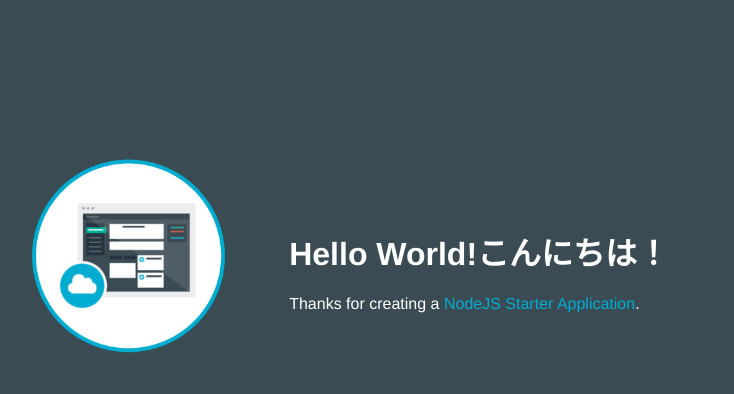
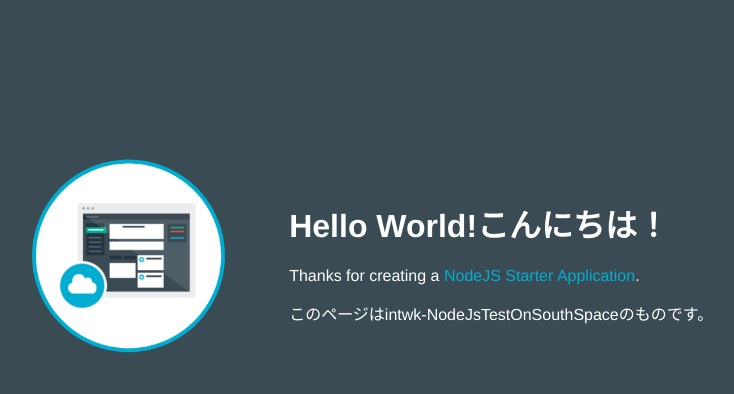
Before and after one commit to iwanami-intwk/intwk-NodeJsTestOnSouthSpace, a website: page public/index.html in a window 1280 px wide. Shown: the whole page, without its empty margins (253-987 px from the left). Drawn offline with Linux system fonts and the light colour scheme.

Commit message:
Update index.html

```diff
--- a/public/index.html
+++ b/public/index.html
@@ -17,7 +17,8 @@
         </td>
         <td>
           <h1 id="message">Hello World!こんにちは！</h1>
-          <p class='description'></p> Thanks for creating a <span class = "blue">NodeJS Starter Application</span>.
+          <p class='description'>Thanks for creating a <span class = "blue">NodeJS Starter Application</span>.</p>
+          <p>このページはintwk-NodeJsTestOnSouthSpaceのものです。</p>
         </td>
       </tr>
     </table>
```
